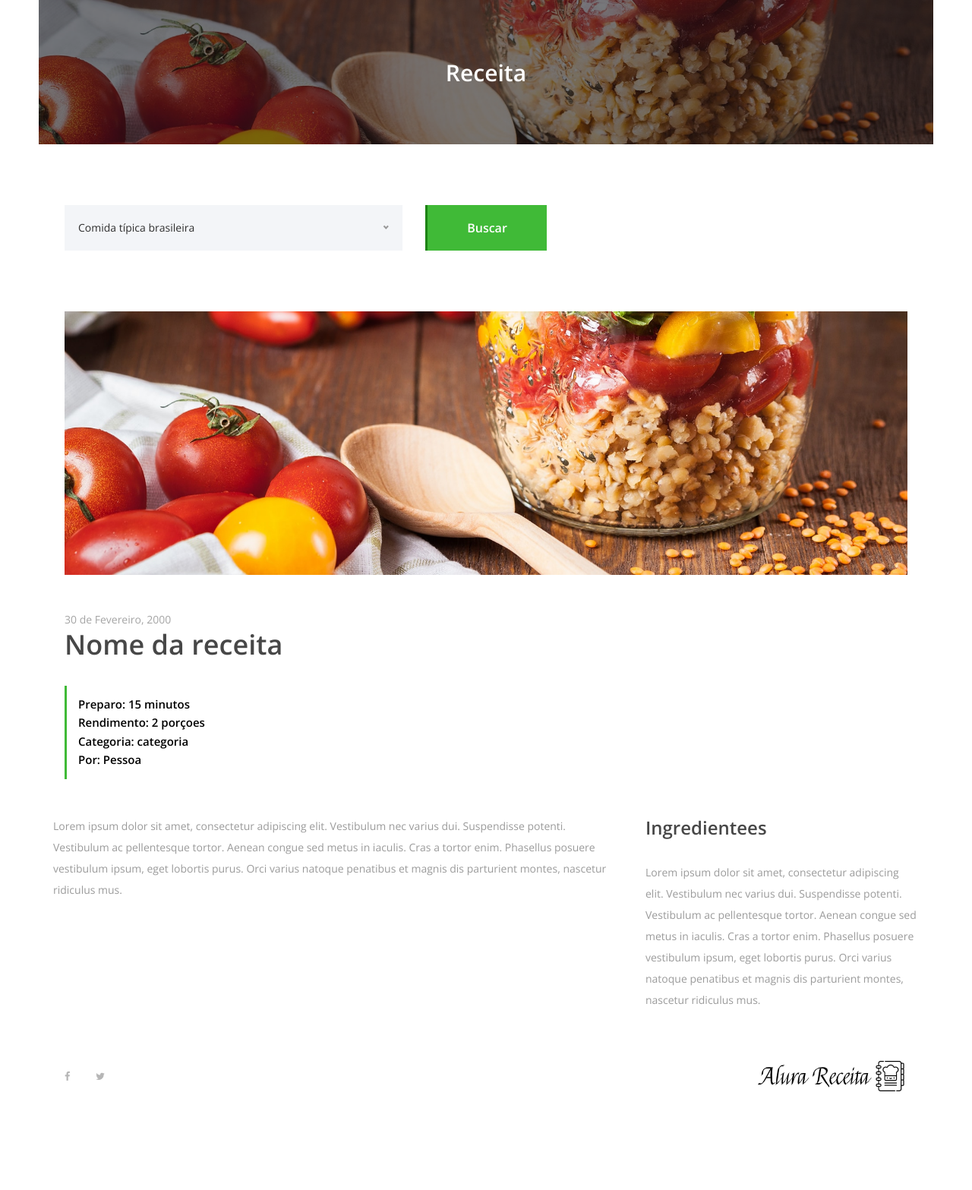
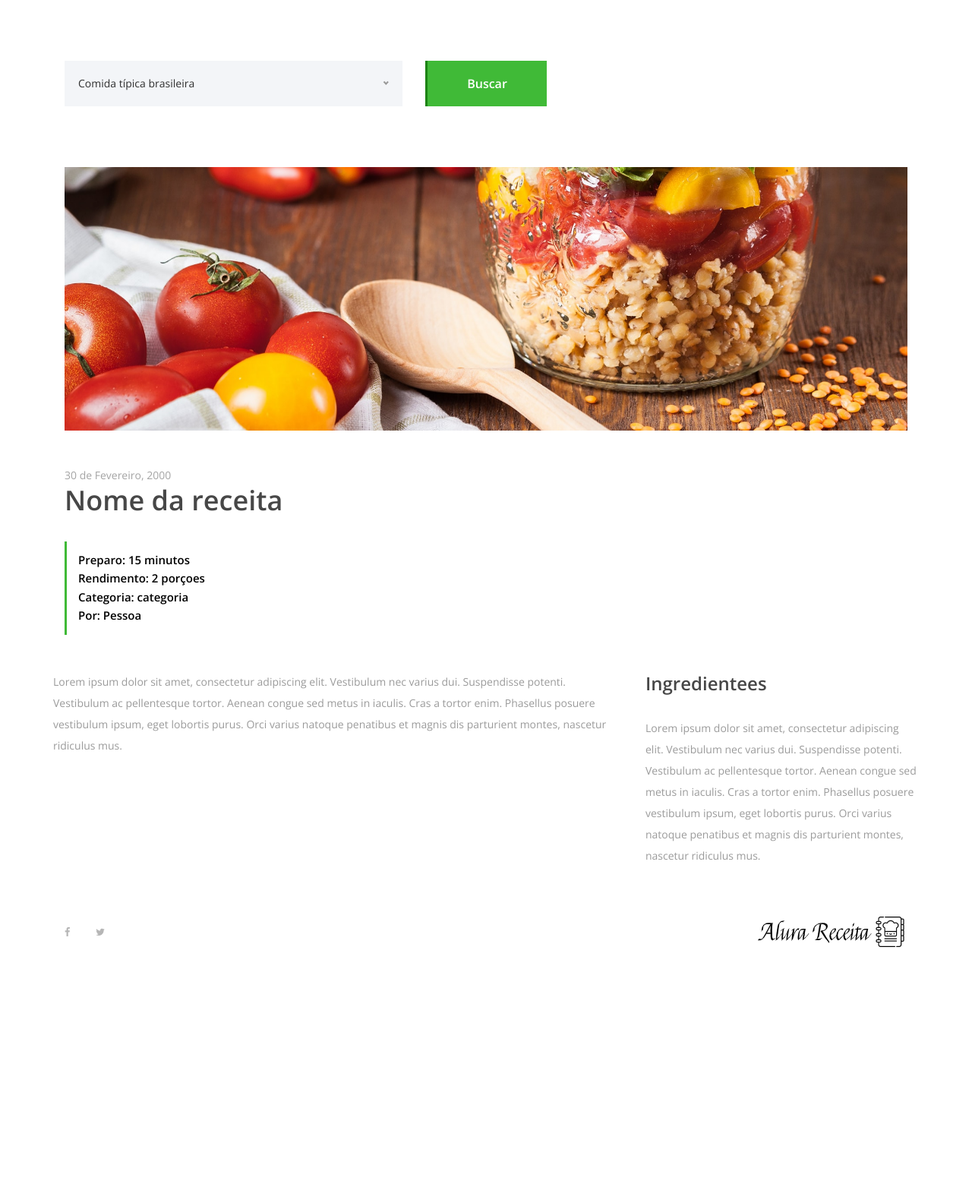
Before and after one commit to pietrovinicius/Alura_Django, a Django app: page /receita in a window 1280 px wide. Shown: the part 195-1762 px from the top of the page at 76% size. After the commit the page ends 1442 px from the top, so only its background shows below. Run offline with Django 5.2, Linux system fonts and the light colour scheme; some libraries are stand-ins or nearby versions.

Commit message:
aula 463

```diff
--- a/receitas/templates/receita.html
+++ b/receitas/templates/receita.html
@@ -1,29 +1,10 @@
-<!DOCTYPE html>
-<html lang="en">
-
-<head>
-    <meta charset="UTF-8">
-    <meta name="description" content="">
-    <meta http-equiv="X-UA-Compatible" content="IE=edge">
-    <meta name="viewport" content="width=device-width, initial-scale=1, shrink-to-fit=no">
-    <!-- The above 4 meta tags *must* come first in the head; any other head content must come *after* these tags -->
-
-    <!-- Title -->
-    <title>Alura Receitas</title>
-
-    <!-- Favicon -->
-    <link rel="icon" href="img/core-img/favicon.ico">
-
-    <!-- Core Stylesheet -->
-    <link rel="stylesheet" href="site.css">
-
-</head>
-
-<body>
+{% extends 'base.html' %}
+{% load static %}
+{% block content %}
 <!-- Preloader -->
     <div id="preloader">
         <i class="circle-preloader"></i>
-        <img src="img/core-img/hamburger.png" alt="">
+        <img src="{% static 'img/core-img/pizza.png' %}" alt="">
     </div>
 
     <!-- Search Wrapper -->
@@ -66,8 +47,8 @@
                     <!-- Top Social Info -->
                     <div class="col-12 col-sm-6">
                         <div class="top-social-info text-right">
-                            <a href="#"><i class="fa fa-facebook" aria-hidden="true"></i></a>
-                            <a href="#"><i class="fa fa-twitter" aria-hidden="true"></i></a>
+                            <a href=""><i class="fa fa-facebook" aria-hidden="true"></i></a>
+                            <a href=""><i class="fa fa-twitter" aria-hidden="true"></i></a>
                         </div>
                     </div>
                 </div>
@@ -82,7 +63,7 @@
                     <nav class="classy-navbar justify-content-between" id="deliciousNav">
 
                         <!-- Logo -->
-                        <a class="nav-brand" href="index.html"><img src="img/core-img/logo.png" alt=""></a>
+                        <a class="nav-brand" href="{% url 'index' %}"><img src="{% static 'img/core-img/logo.png' %}" alt=""></a>
 
                         <!-- Navbar Toggler -->
                         <div class="classy-navbar-toggler">
@@ -100,8 +81,8 @@
                             <!-- Nav Start -->
                             <div class="classynav">
                                 <ul>
-                                    <li><a href="index.html">Home</a></li>
-                                    <li><a href="receita.html">Receitas</a></li>
+                                    <li><a href="{% url 'index' %}">Home</a></li>
+                                    <li><a href="{% url 'receita' %}">Receitas</a></li>
                                 </ul>
 
                                 <!-- Newsletter Form -->
@@ -118,20 +99,6 @@
         </div>
     </header>
     <!-- ##### Header Area End ##### -->
-
-    <!-- ##### Breadcumb Area Start ##### -->
-    <div class="breadcumb-area bg-img bg-overlay" style="background-image: url(img/bg-img/tomate_banner.jpg);">
-        <div class="container h-100">
-            <div class="row h-100 align-items-center">
-                <div class="col-12">
-                    <div class="breadcumb-text text-center">
-                        <h2>Receita</h2>
-                    </div>
-                </div>
-            </div>
-        </div>
-    </div>
-    <!-- ##### Breadcumb Area End ##### -->
 
     <div class="receipe-post-area section-padding-80">
 
@@ -160,7 +127,7 @@
             <div class="row">
                 <div class="col-12">
                     <div class="receipe-slider owl-carousel">
-                        <img src="img/bg-img/tomate_banner.jpg">
+                        <img src="{% static 'img/bg-img/tomate_banner.jpg' %}">
                     </div>
                 </div>
             </div>
@@ -217,25 +184,10 @@
                     </div>
                     <!-- Footer Logo -->
                     <div class="footer-logo">
-                            <a href="index.html"><img src="img/core-img/logo.png" alt=""></a>
+                        <a href="{% url 'index' %}"><img src="{% static 'img/core-img/logo.png' %}" alt=""></a>
                     </div>
                 </div>
             </div>
         </div>
-        </footer>
 <!-- ##### Footer Area Start ##### -->
-
-    <!-- ##### All Javascript Files ##### -->
-    <!-- jQuery-2.2.4 js -->
-    <script src="js/jquery/jquery-2.2.4.min.js"></script>
-    <!-- Popper js -->
-    <script src="js/bootstrap/popper.min.js"></script>
-    <!-- Bootstrap js -->
-    <script src="js/bootstrap/bootstrap.min.js"></script>
-    <!-- All Plugins js -->
-    <script src="js/plugins/plugins.js"></script>
-    <!-- Active js -->
-    <script src="js/active.js"></script>
-</body>
-
-</html>
+{% endblock %}
```
Also changed, not shown: receitas/templates/index.html (+5 -37 lines). Lines whose indentation alone changed are shown as unchanged.
